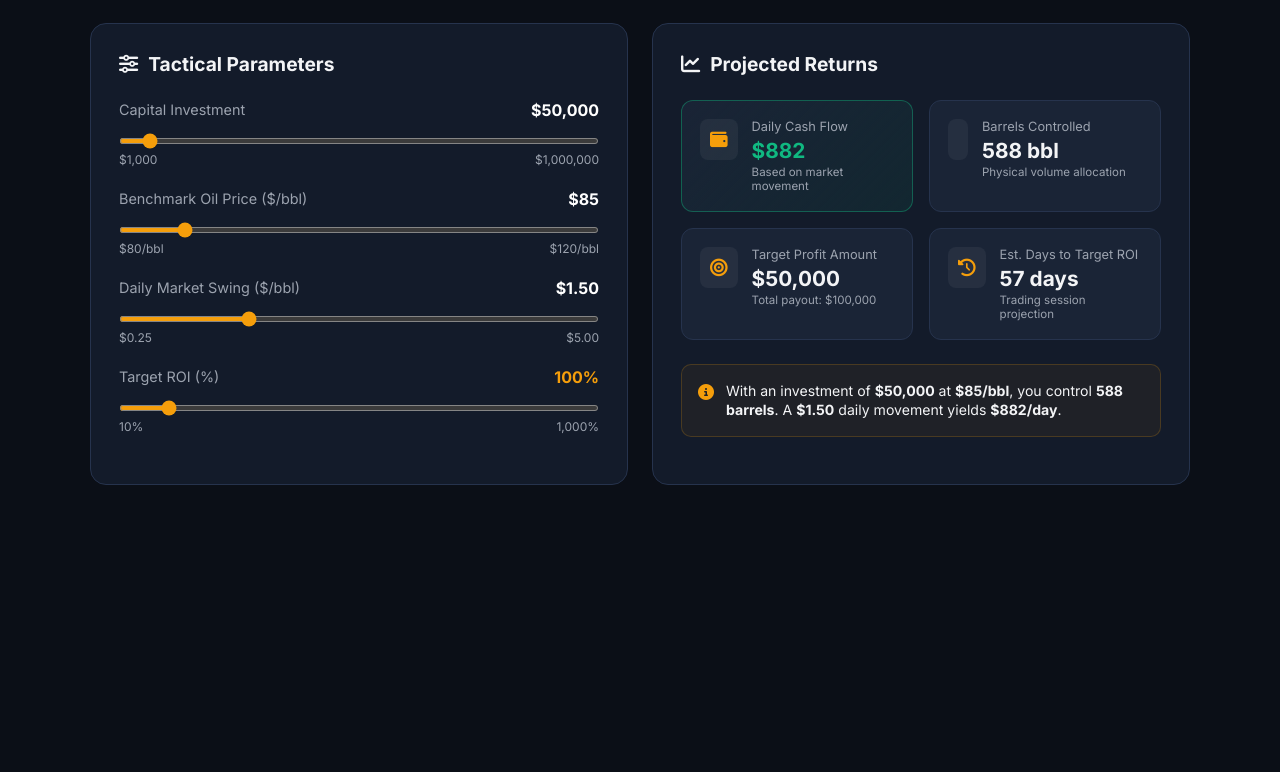
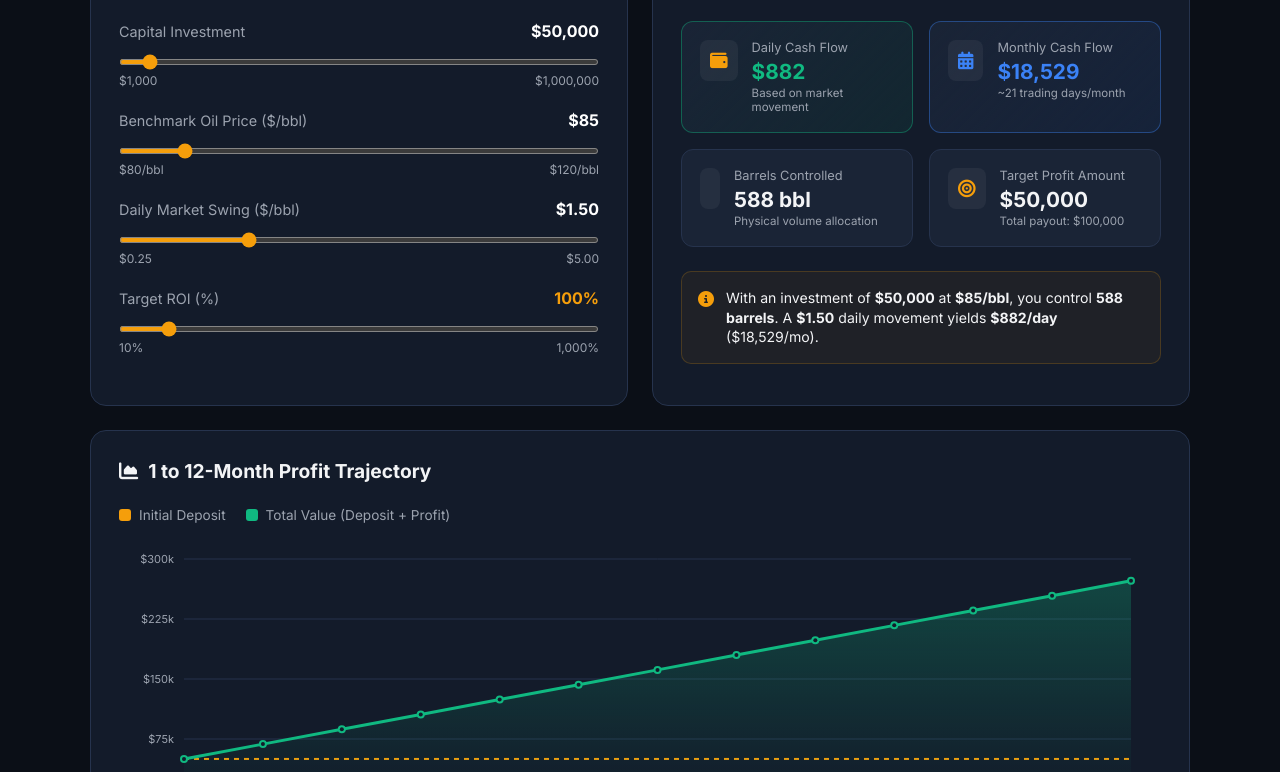
Before and after one commit to samashbourne-stack/oil, a plain HTML site: page index.html in a window 1280 px wide. Shown: the part 217-989 px from the top of the page. Before the commit the page ends 800 px from the top, so only its background shows below. Drawn offline with Linux system fonts and the light colour scheme.

Commit message:
Update index.html

```diff
--- a/index.html
+++ b/index.html
@@ -14,6 +14,7 @@
       --card-bg: #1a2436;
       --accent-gold: #f59e0b;
       --accent-green: #10b981;
+      --accent-blue: #3b82f6;
       --text-main: #f3f4f6;
       --text-muted: #9ca3af;
       --border-color: #26334d;
@@ -75,6 +76,7 @@
       display: grid;
       grid-template-columns: 1fr 1fr;
       gap: 24px;
+      margin-bottom: 24px;
     }
 
     @media (max-width: 850px) {
@@ -169,6 +171,19 @@
       color: var(--accent-green);
     }
 
+    .kpi-card.highlight-blue {
+      border-color: rgba(59, 130, 246, 0.4);
+      background: linear-gradient(135deg, var(--card-bg) 0%, rgba(59, 130, 246, 0.08) 100%);
+    }
+
+    .kpi-card.highlight-blue .kpi-value {
+      color: var(--accent-blue);
+    }
+
+    .kpi-card.highlight-blue .kpi-icon {
+      color: var(--accent-blue);
+    }
+
     .kpi-icon {
       background: rgba(255, 255, 255, 0.05);
       padding: 10px;
@@ -218,6 +233,46 @@
       font-size: 0.88rem;
       line-height: 1.4;
       color: var(--text-main);
+    }
+
+    /* Chart Section */
+    .chart-panel {
+      margin-top: 24px;
+    }
+
+    .chart-legend {
+      display: flex;
+      gap: 20px;
+      margin-bottom: 16px;
+      font-size: 0.85rem;
+    }
+
+    .legend-item {
+      display: flex;
+      align-items: center;
+      gap: 8px;
+      color: var(--text-muted);
+    }
+
+    .legend-color {
+      width: 12px;
+      height: 12px;
+      border-radius: 3px;
+    }
+
+    .legend-deposit { background-color: var(--accent-gold); }
+    .legend-growth { background-color: var(--accent-green); }
+
+    .chart-wrapper {
+      position: relative;
+      width: 100%;
+      height: 300px;
+    }
+
+    canvas#growthCanvas {
+      width: 100%;
+      height: 100%;
+      display: block;
     }
   </style>
 </head>
@@ -287,6 +342,15 @@
             </div>
           </div>
 
+          <div class="kpi-card highlight-blue">
+            <div class="kpi-icon"><i class="fa-solid fa-calendar-days"></i></div>
+            <div class="kpi-info">
+              <span class="kpi-title">Monthly Cash Flow</span>
+              <span class="kpi-value" id="monthly-earnings">$18,522</span>
+              <span class="kpi-sub">~21 trading days/month</span>
+            </div>
+          </div>
+
           <div class="kpi-card">
             <div class="kpi-icon"><i class="fa-solid fa-barrel-oil"></i></div>
             <div class="kpi-info">
@@ -304,15 +368,6 @@
               <span class="kpi-sub" id="total-payout-sub">Total payout: $100,000</span>
             </div>
           </div>
-
-          <div class="kpi-card">
-            <div class="kpi-icon"><i class="fa-solid fa-clock-rotate-left"></i></div>
-            <div class="kpi-info">
-              <span class="kpi-title">Est. Days to Target ROI</span>
-              <span class="kpi-value" id="days-needed">57 days</span>
-              <span class="kpi-sub">Trading session projection</span>
-            </div>
-          </div>
         </div>
 
         <div class="strategy-box">
@@ -321,6 +376,26 @@
             With an investment of <strong>$50,000</strong> at <strong>$85/bbl</strong>, you control <strong>588 barrels</strong>. A <strong>$1.50</strong> daily movement yields <strong>$882/day</strong>.
           </p>
         </div>
+      </div>
+    </div>
+
+    <!-- Graph Panel -->
+    <div class="panel chart-panel">
+      <div class="panel-header">
+        <h2><i class="fa-solid fa-chart-area"></i> 1 to 12-Month Profit Trajectory</h2>
+      </div>
+
+      <div class="chart-legend">
+        <div class="legend-item">
+          <div class="legend-color legend-deposit"></div> Initial Deposit
+        </div>
+        <div class="legend-item">
+          <div class="legend-color legend-growth"></div> Total Value (Deposit + Profit)
+        </div>
+      </div>
+
+      <div class="chart-wrapper">
+        <canvas id="growthCanvas"></canvas>
       </div>
     </div>
   </div>
@@ -343,11 +418,125 @@
     const roiDisplay = document.getElementById('roi-display');
 
     const dailyEarningsEl = document.getElementById('daily-earnings');
+    const monthlyEarningsEl = document.getElementById('monthly-earnings');
     const barrelsCountEl = document.getElementById('barrels-count');
     const targetProfitEl = document.getElementById('target-profit');
-    const daysNeededEl = document.getElementById('days-needed');
     const totalPayoutSub = document.getElementById('total-payout-sub');
     const strategyDesc = document.getElementById('strategy-desc');
+
+    const canvas = document.getElementById('growthCanvas');
+    const ctx = canvas.getContext('2d');
+
+    function drawChart(deposit, monthlyProfit) {
+      // Handle high DPI crisp canvas drawing
+      const rect = canvas.getBoundingClientRect();
+      const dpr = window.devicePixelRatio || 1;
+      canvas.width = rect.width * dpr;
+      canvas.height = rect.height * dpr;
+      ctx.scale(dpr, dpr);
+
+      const width = rect.width;
+      const height = rect.height;
+      const padding = { top: 20, right: 30, bottom: 40, left: 65 };
+
+      ctx.clearRect(0, 0, width, height);
+
+      // Data setup (Months 0 to 12)
+      const months = ['Start', 'M1', 'M2', 'M3', 'M4', 'M5', 'M6', 'M7', 'M8', 'M9', 'M10', 'M11', 'M12'];
+      const values = [];
+      for (let i = 0; i <= 12; i++) {
+        values.push(deposit + (monthlyProfit * i));
+      }
+
+      const maxValue = values[12] * 1.1; // 10% ceiling headroom
+      const chartWidth = width - padding.left - padding.right;
+      const chartHeight = height - padding.top - padding.bottom;
+
+      // Draw Grid Lines & Y-Axis Labels
+      ctx.strokeStyle = '#26334d';
+      ctx.fillStyle = '#9ca3af';
+      ctx.font = '11px Inter, sans-serif';
+      ctx.textAlign = 'right';
+
+      const gridRows = 4;
+      for (let i = 0; i <= gridRows; i++) {
+        const yVal = (maxValue / gridRows) * i;
+        const y = height - padding.bottom - (i / gridRows) * chartHeight;
+
+        ctx.beginPath();
+        ctx.moveTo(padding.left, y);
+        ctx.lineTo(width - padding.right, y);
+        ctx.stroke();
+
+        ctx.fillText('$' + (yVal / 1000).toFixed(0) + 'k', padding.left - 10, y + 4);
+      }
+
+      // X-Axis Labels
+      ctx.textAlign = 'center';
+      const xStep = chartWidth / (months.length - 1);
+      months.forEach((m, idx) => {
+        const x = padding.left + idx * xStep;
+        ctx.fillText(m, x, height - 12);
+      });
+
+      // Draw Initial Deposit Line (Dashed Gold Line)
+      const yDeposit = height - padding.bottom - (deposit / maxValue) * chartHeight;
+      ctx.strokeStyle = '#f59e0b';
+      ctx.lineWidth = 2;
+      ctx.setLineDash([5, 5]);
+      ctx.beginPath();
+      ctx.moveTo(padding.left, yDeposit);
+      ctx.lineTo(width - padding.right, yDeposit);
+      ctx.stroke();
+      ctx.setLineDash([]); // reset line dash
+
+      // Draw Total Growth Area (Green Fill)
+      const gradient = ctx.createLinearGradient(0, padding.top, 0, height - padding.bottom);
+      gradient.addColorStop(0, 'rgba(16, 185, 129, 0.3)');
+      gradient.addColorStop(1, 'rgba(16, 185, 129, 0.0)');
+
+      ctx.fillStyle = gradient;
+      ctx.beginPath();
+      ctx.moveTo(padding.left, height - padding.bottom);
+
+      values.forEach((val, idx) => {
+        const x = padding.left + idx * xStep;
+        const y = height - padding.bottom - (val / maxValue) * chartHeight;
+        ctx.lineTo(x, y);
+      });
+
+      ctx.lineTo(padding.left + (values.length - 1) * xStep, height - padding.bottom);
+      ctx.closePath();
+      ctx.fill();
+
+      // Draw Total Growth Line (Green Solid)
+      ctx.strokeStyle = '#10b981';
+      ctx.lineWidth = 3;
+      ctx.beginPath();
+
+      values.forEach((val, idx) => {
+        const x = padding.left + idx * xStep;
+        const y = height - padding.bottom - (val / maxValue) * chartHeight;
+        if (idx === 0) ctx.moveTo(x, y);
+        else ctx.lineTo(x, y);
+      });
+      ctx.stroke();
+
+      // Draw Data Dots on Green Line
+      values.forEach((val, idx) => {
+        const x = padding.left + idx * xStep;
+        const y = height - padding.bottom - (val / maxValue) * chartHeight;
+
+        ctx.fillStyle = '#10b981';
+        ctx.beginPath();
+        ctx.arc(x, y, 4, 0, Math.PI * 2);
+        ctx.fill();
+        ctx.fillStyle = '#131b2a';
+        ctx.beginPath();
+        ctx.arc(x, y, 2, 0, Math.PI * 2);
+        ctx.fill();
+      });
+    }
 
     function updateCalculator() {
       const investment = parseFloat(investmentInput.value);
@@ -362,20 +551,22 @@
 
       const barrels = investment / oilPrice;
       const dailyEarnings = barrels * dailySwing;
+      const monthlyEarnings = dailyEarnings * 21; // ~21 trading days per month
       const targetProfit = investment * (targetRoi / 100);
       const totalPayout = investment + targetProfit;
-      const daysNeeded = Math.ceil(targetProfit / dailyEarnings);
 
       barrelsCountEl.textContent = `${formatNumber(barrels)} bbl`;
       dailyEarningsEl.textContent = formatCurrency(dailyEarnings);
+      monthlyEarningsEl.textContent = formatCurrency(monthlyEarnings);
       targetProfitEl.textContent = formatCurrency(targetProfit);
       totalPayoutSub.textContent = `Total payout: ${formatCurrency(totalPayout)}`;
-      daysNeededEl.textContent = `${formatNumber(daysNeeded)} days`;
 
       strategyDesc.innerHTML = `
         With an investment of <strong>${formatCurrency(investment)}</strong> at <strong>$${oilPrice}/bbl</strong>, you control <strong>${formatNumber(barrels)} barrels</strong>.
-        A <strong>$${dailySwing.toFixed(2)}</strong> daily movement yields <strong>${formatCurrency(dailyEarnings)}/day</strong>.
+        A <strong>$${dailySwing.toFixed(2)}</strong> daily movement yields <strong>${formatCurrency(dailyEarnings)}/day</strong> (${formatCurrency(monthlyEarnings)}/mo).
       `;
+
+      drawChart(investment, monthlyEarnings);
     }
 
     [investmentInput, oilPriceInput, dailySwingInput, targetRoiInput].forEach((input) => {
@@ -383,6 +574,7 @@
       input.addEventListener('change', updateCalculator);
     });
 
+    window.addEventListener('resize', updateCalculator);
     window.addEventListener('DOMContentLoaded', updateCalculator);
     updateCalculator();
   </script>
```
